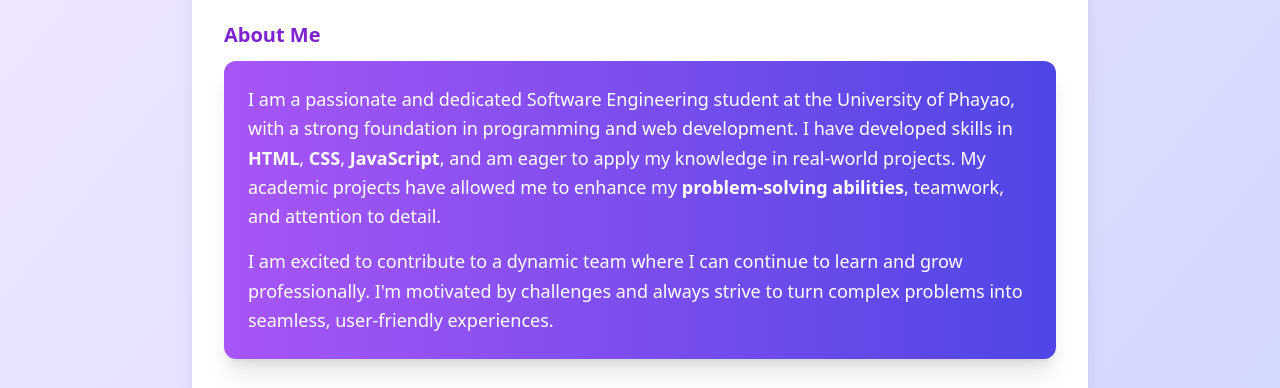
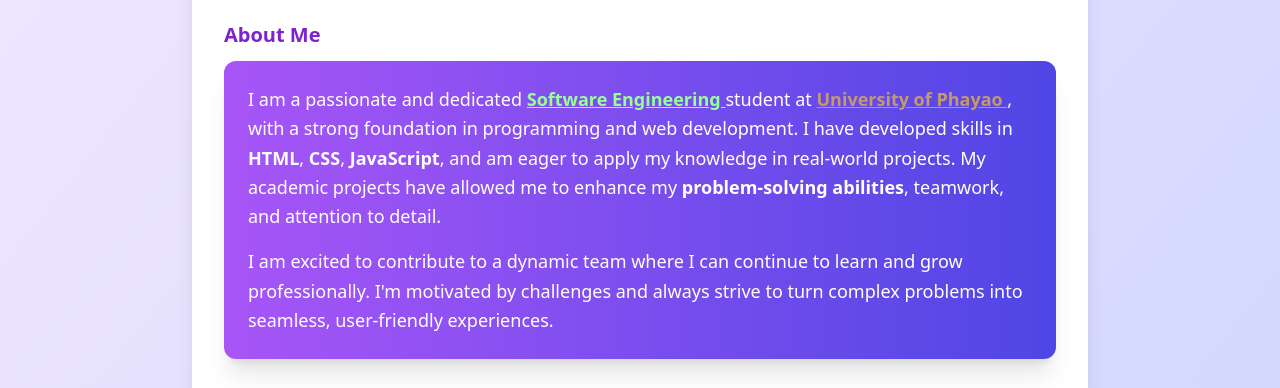
Before and after one commit to PhUBADINh/phubadinh.github.io, a website: page index.html in a window 1280 px wide. Shown: the part 344-732 px from the top of the page. Drawn offline with nearby package versions, Linux system fonts and the light colour scheme.

Commit message:
Update index.html

```diff
--- a/index.html
+++ b/index.html
@@ -25,13 +25,24 @@
       <h2 class="text-xl font-semibold text-purple-700 mb-3">About Me</h2>
       <div class="bg-gradient-to-r from-purple-500 to-indigo-600 text-white p-6 rounded-xl shadow-xl hover:shadow-2xl transition-shadow duration-300">
         <p class="text-lg leading-relaxed">
-          I am a passionate and dedicated Software Engineering student at the University of Phayao, with a strong foundation in programming and web development. I have developed skills in <span class="font-semibold">HTML</span>, <span class="font-semibold">CSS</span>, <span class="font-semibold">JavaScript</span>, and am eager to apply my knowledge in real-world projects. My academic projects have allowed me to enhance my <span class="font-semibold">problem-solving abilities</span>, teamwork, and attention to detail.
+          I am a passionate and dedicated
+          <a href="https://www.facebook.com/Software.up/?locale=th_TH"
+             class="font-semibold"
+             style="color: #98FF98; text-decoration: underline;">
+             Software Engineering
+          </a> student at
+          <a href="https://www.up.ac.th/en/"
+             class="font-semibold"
+             style="color: #C4996C; text-decoration: underline;">
+             University of Phayao
+          </a>, with a strong foundation in programming and web development. I have developed skills in <span class="font-semibold">HTML</span>, <span class="font-semibold">CSS</span>, <span class="font-semibold">JavaScript</span>, and am eager to apply my knowledge in real-world projects. My academic projects have allowed me to enhance my <span class="font-semibold">problem-solving abilities</span>, teamwork, and attention to detail.
         </p>
         <p class="mt-4 text-lg leading-relaxed">
           I am excited to contribute to a dynamic team where I can continue to learn and grow professionally. I'm motivated by challenges and always strive to turn complex problems into seamless, user-friendly experiences.
         </p>
       </div>
     </section>
+
 
     <!-- Skills -->
     <section class="mb-8">
```
